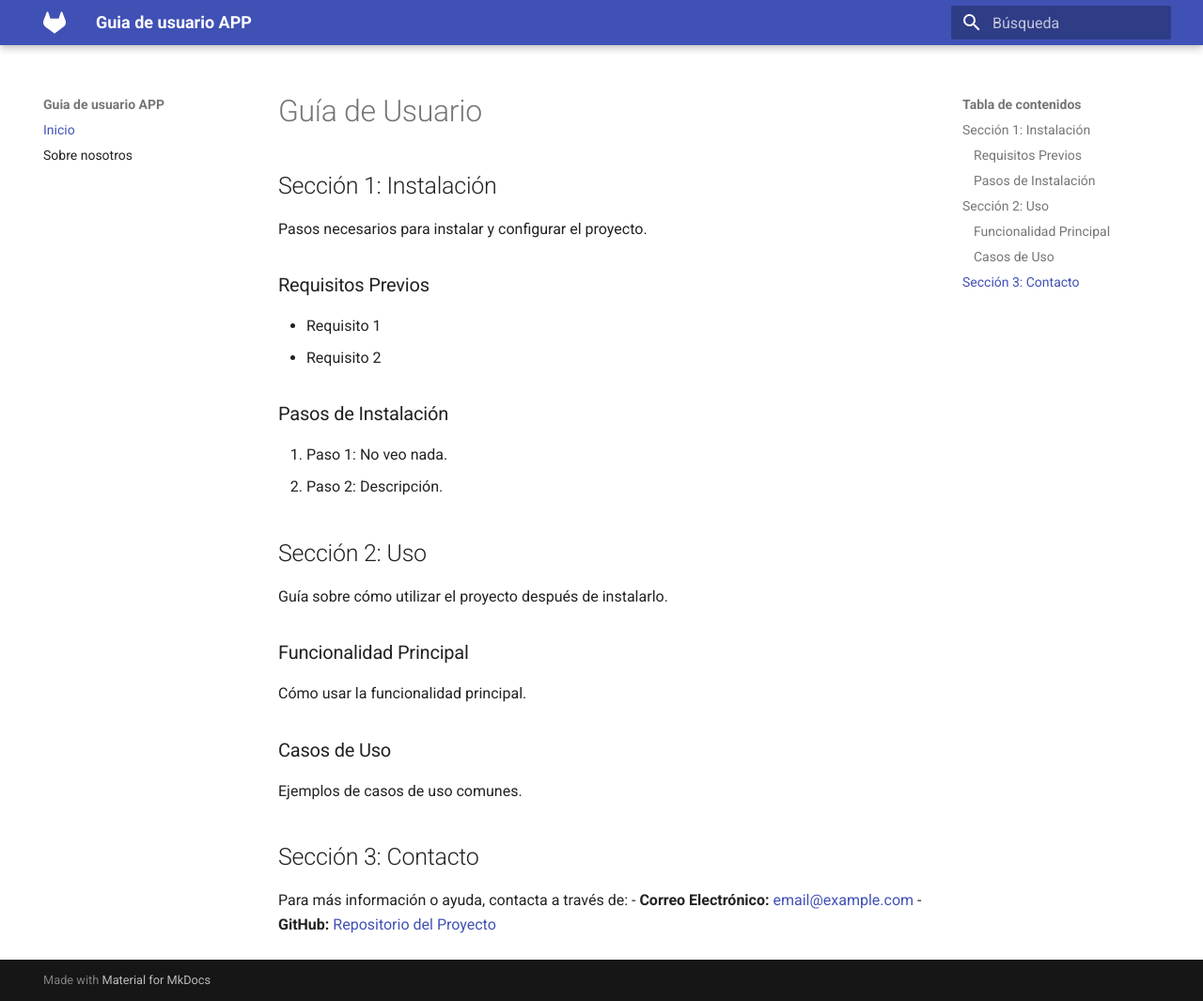
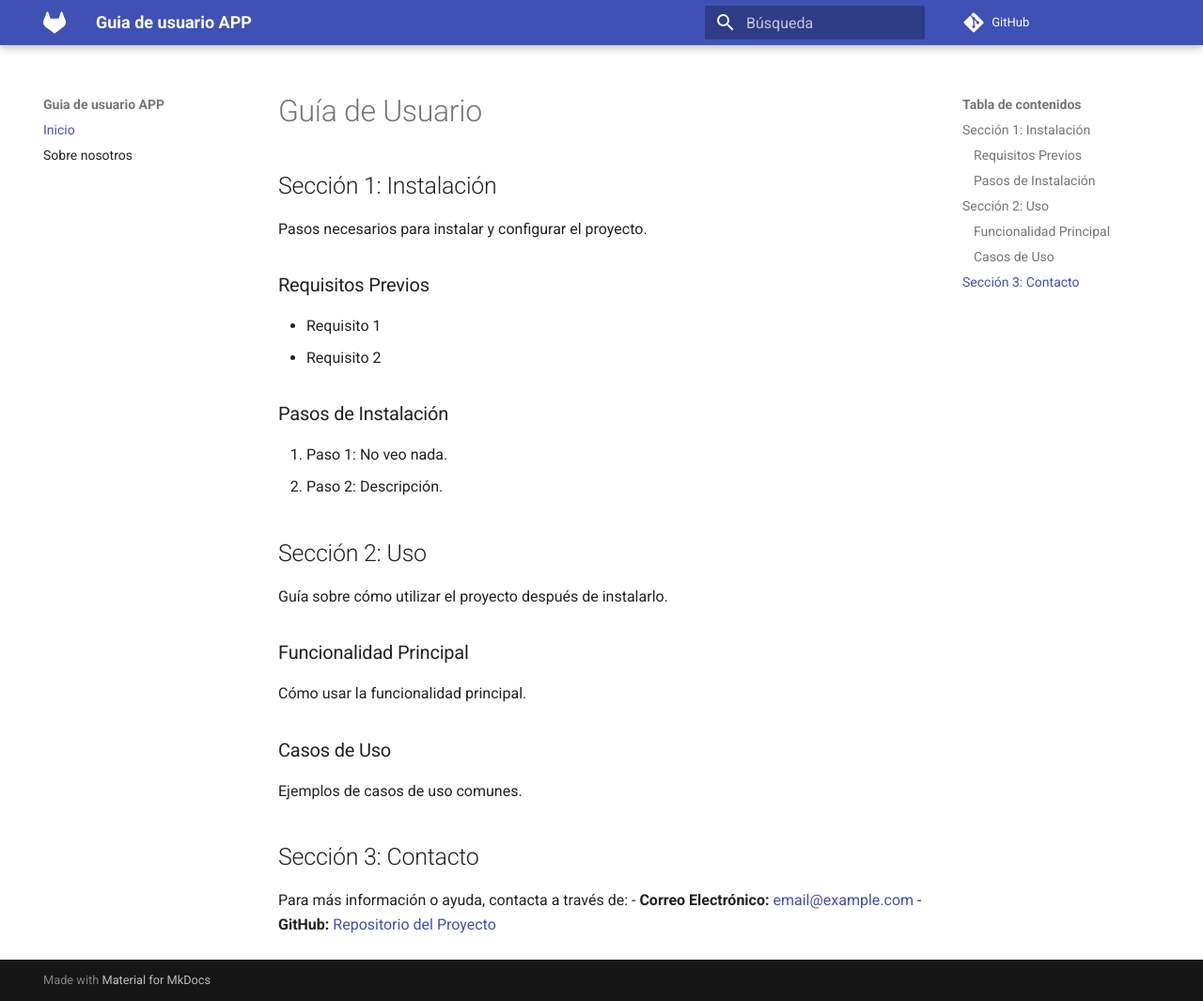
Before and after one commit to vzquezgm/user-guide, an MkDocs documentation site: the page built from docs/index.md, in a window 1280 px wide and 1065 px high. Shown: the whole window at 94% size. Built offline with MkDocs 1.6.1 and Material for MkDocs 9.7.7, drawn with Linux system fonts in a browser that asks for light colours; comment, search, counter and statistics services are not loaded.

Commit message:
Añadí el enlace al repositorio de GitHub

```diff
--- a/mkdocs.yml
+++ b/mkdocs.yml
@@ -1,4 +1,6 @@
 site_name: Guia de usuario APP
+repo_url: https://github.com/vzquezgm/user-guide/settings/pages
+repo_name: GitHub
 nav:
   - Inicio: index.md
   - Sobre nosotros: about.md
```
